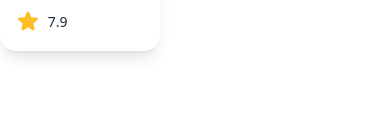
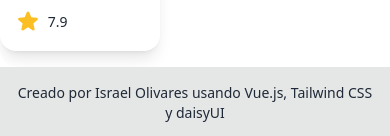
Before and after one commit to SrlLvrs/Movie-dashboard-vue, a Vue app: page / in a window 390 px wide. Shown: the part 1195-1331 px from the top of the page. Before the commit the page ends 1262 px from the top, so only its background shows below. Built offline with nearby package versions, Linux system fonts and the light colour scheme.

Commit message:
footer y fin de la vista mobile

```diff
--- a/src/App.vue
+++ b/src/App.vue
@@ -1,8 +1,9 @@
 <script setup>
- import NavBar from './components/NavBar.vue'
- import Destacadas from './components/Destacadas.vue'
- import SeguirViendo from './components/SeguirViendo.vue'
-import MejorEvaluadas from './components/MejorEvaluadas.vue';
+import NavBar from './components/NavBar.vue'
+import Destacadas from './components/Destacadas.vue'
+import SeguirViendo from './components/SeguirViendo.vue'
+import MejorEvaluadas from './components/MejorEvaluadas.vue'
+import Footer from './components/Footer.vue'
 </script>
 
 <template>
@@ -10,6 +11,7 @@ import MejorEvaluadas from './components/MejorEvaluadas.vue';
   <Destacadas></Destacadas>
   <SeguirViendo></SeguirViendo>
   <MejorEvaluadas></MejorEvaluadas>
+  <Footer></Footer>
 </template>
 
 <style scoped>
--- /dev/null
+++ b/src/components/Footer.vue
@@ -0,0 +1,11 @@
+<script setup>
+
+</script>
+
+<template>
+<footer class="footer footer-center p-4 bg-base-300 text-base-content">
+  <div>
+    <p>Creado por Israel Olivares usando Vue.js, Tailwind CSS y daisyUI</p>
+  </div>
+</footer>
+</template>
```
Also changed, not shown: 1 other file (tests, documents, lock files or other folders).
